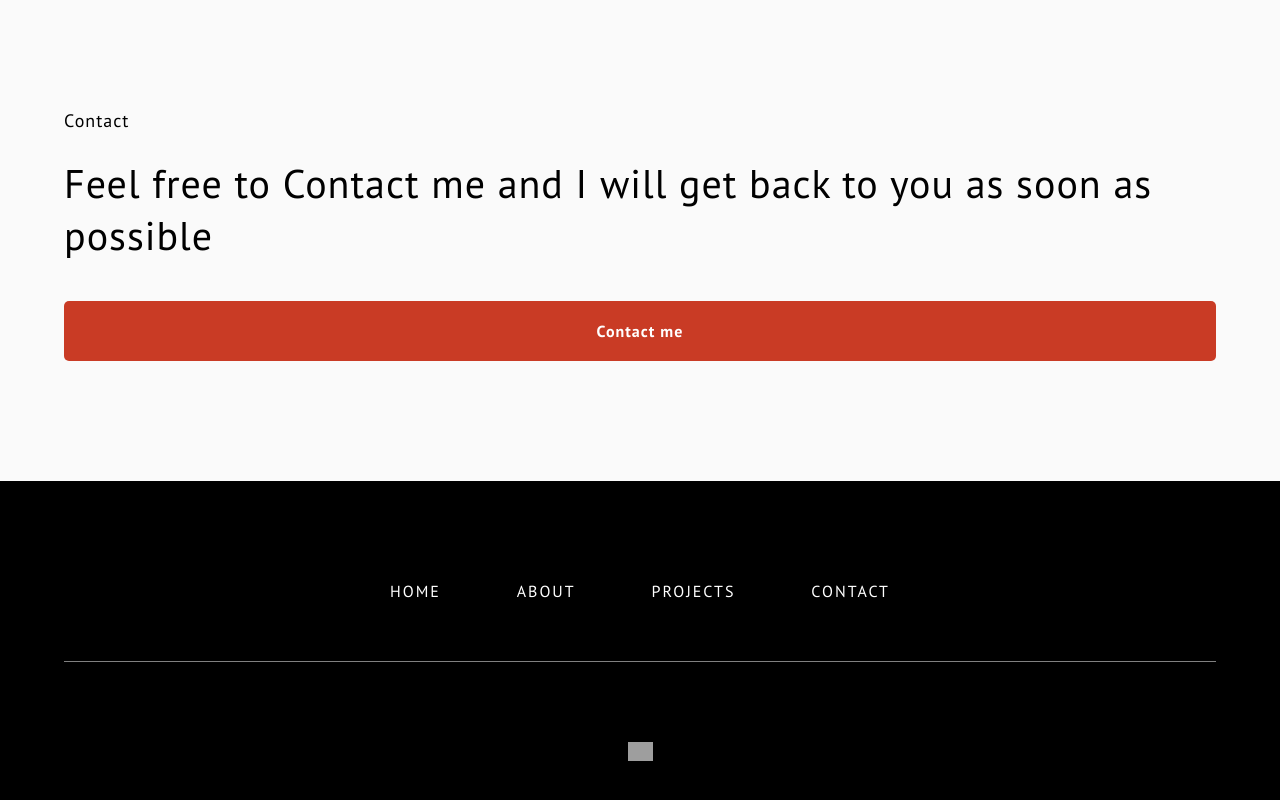
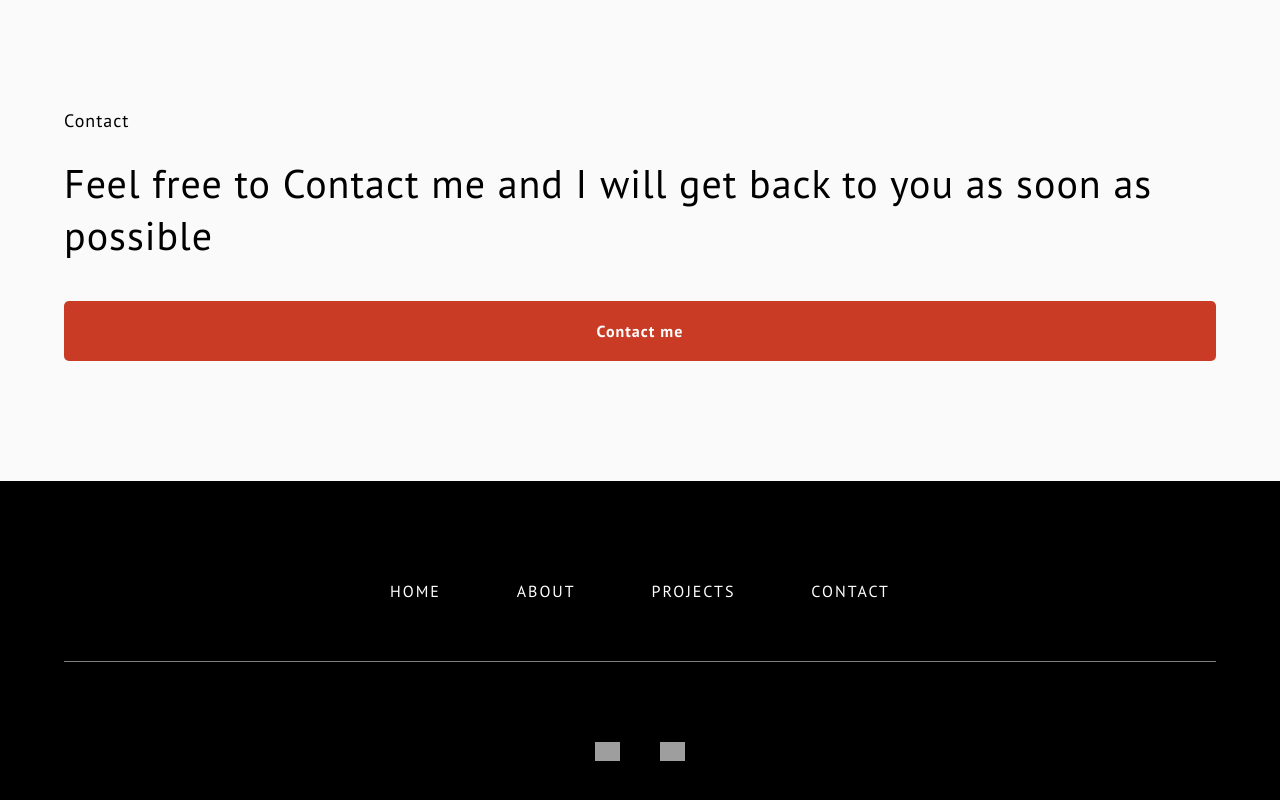
Before and after one commit to Xavialess/PersonalPortfolio, a plain HTML site: page index.html in a window 1280 px wide. Shown: the part 5719-6519 px from the top of the page. Drawn offline with nearby package versions, Linux system fonts and the light colour scheme; grey boxes are pictures that could not be loaded.

Commit message:
github link

```diff
--- a/index.html
+++ b/index.html
@@ -350,11 +350,11 @@
         </ul>
         <div class="main-footer__mid-line"></div>
         <div class="main-footer__socials">
-          <!-- <a href="#" class="main-footer__social-link">
+          <a href="https://github.com/Xavialess" class="main-footer__social-link" target="_blank">
             <img
               src="https://d33wubrfki0l68.cloudfront.net/5557d5a11584d7201a38ee1a95200f57a4cc0f88/15085/assets/png/github-ico.png"
               alt="" class="main-footer__social-link-icon" />
-          </a> -->
+          </a>
           <a href="https://www.linkedin.com/in/xavi-quintanilla/" class="main-footer__social-link" target="_blank">
             <img
               src="https://d33wubrfki0l68.cloudfront.net/7f29579dde49e02480372aa49f7189c5536b0118/34b92/assets/png/linkedin-ico.png"
```
